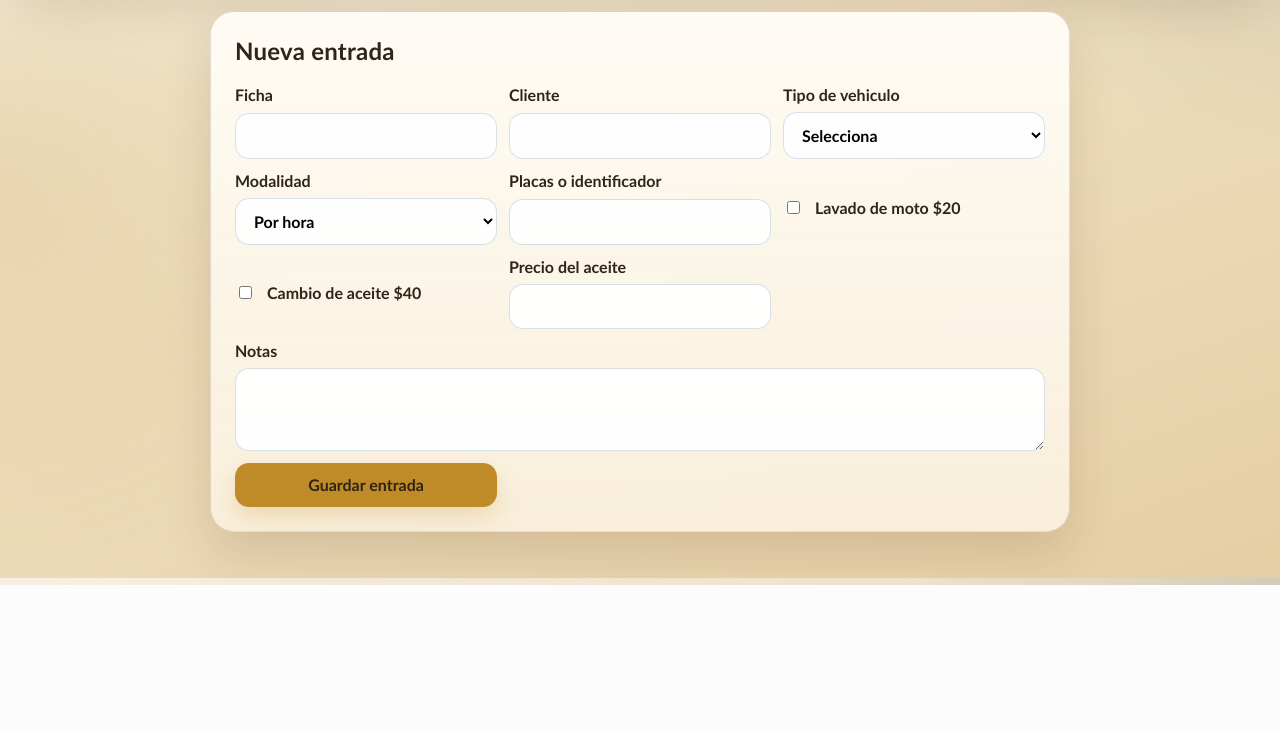
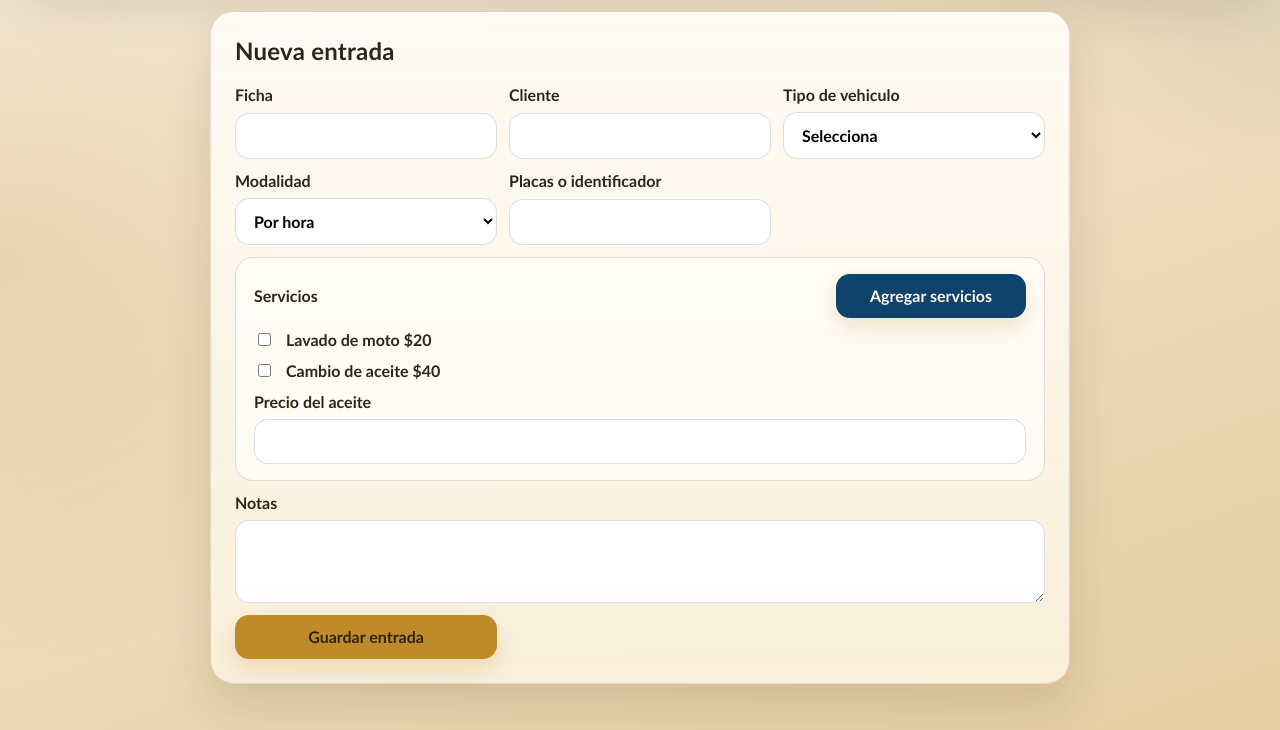
Before and after one commit to Chesco23706/estacionamiento-romina, a Flask app: page /operations in a window 1280 px wide. Shown: the part 215-945 px from the top of the page. Before the commit the page ends 800 px from the top, so only its background shows below. Run offline with Flask 3, Linux system fonts and the light colour scheme; a user stored in the database is signed in.

Commit message:
Make services expandable from a single toggle button

```diff
--- a/app/templates/operations.html
+++ b/app/templates/operations.html
@@ -36,6 +36,14 @@
         Placas o identificador
         <input type="text" name="plate_number" required maxlength="50">
       </label>
+      <section class="service-panel full-width" data-service-panel>
+        <div class="service-panel-header">
+          <span>Servicios</span>
+          <button class="btn btn-secondary service-toggle-btn" type="button" data-service-panel-toggle>
+            Agregar servicios
+          </button>
+        </div>
+        <div class="service-panel-body" data-service-panel-body hidden>
           <label class="checkbox-row">
             <input type="checkbox" name="service_wash" data-service-wash>
             Lavado de moto $20
@@ -48,6 +56,8 @@
             Precio del aceite
             <input type="number" name="service_oil_price" min="0.01" step="0.01" inputmode="decimal">
           </label>
+        </div>
+      </section>
       <label class="full-width">
         Notas
         <textarea name="notes" rows="3" maxlength="500"></textarea>
--- a/public/app.js
+++ b/public/app.js
@@ -118,17 +118,27 @@ function setupRecordModeFields() {
 }
 
 function setupServiceFields() {
-  const serviceToggles = document.querySelectorAll("[data-service-oil-change]");
-  serviceToggles.forEach((toggle) => {
-    const form = toggle.closest("form");
-    const oilPriceField = form ? form.querySelector("[data-oil-price-field]") : null;
+  const servicePanels = document.querySelectorAll("[data-service-panel]");
+  servicePanels.forEach((panel) => {
+    const body = panel.querySelector("[data-service-panel-body]");
+    const toggleButton = panel.querySelector("[data-service-panel-toggle]");
+    const washInput = panel.querySelector("[data-service-wash]");
+    const oilToggle = panel.querySelector("[data-service-oil-change]");
+    const oilPriceField = panel.querySelector("[data-oil-price-field]");
     const oilPriceInput = oilPriceField ? oilPriceField.querySelector("input[name='service_oil_price']") : null;
-    if (!oilPriceField || !oilPriceInput) {
+    if (!body || !toggleButton || !oilToggle || !oilPriceField || !oilPriceInput) {
       return;
     }
 
-    const syncField = () => {
-      const enabled = toggle.checked;
+    const hasSelectedServices = () =>
+      Boolean(
+        (washInput && washInput.checked) ||
+        oilToggle.checked ||
+        (oilPriceInput.value && oilPriceInput.value.trim() !== "")
+      );
+
+    const syncOilField = () => {
+      const enabled = oilToggle.checked && !body.hidden;
       oilPriceField.hidden = !enabled;
       oilPriceInput.required = enabled;
       if (!enabled) {
@@ -136,8 +146,28 @@ function setupServiceFields() {
       }
     };
 
-    toggle.addEventListener("change", syncField);
-    syncField();
+    const syncPanelButton = () => {
+      toggleButton.textContent = body.hidden ? "Agregar servicios" : "Ocultar servicios";
+    };
+
+    const setPanelOpen = (open) => {
+      body.hidden = !open;
+      if (!open) {
+        if (washInput) {
+          washInput.checked = false;
+        }
+        oilToggle.checked = false;
+      }
+      syncOilField();
+      syncPanelButton();
+    };
+
+    toggleButton.addEventListener("click", () => {
+      setPanelOpen(body.hidden);
+    });
+
+    oilToggle.addEventListener("change", syncOilField);
+    setPanelOpen(hasSelectedServices());
   });
 }
 
--- a/public/styles.css
+++ b/public/styles.css
@@ -411,6 +411,32 @@ h2 {
   grid-template-columns: minmax(0, 1fr) auto;
   gap: 10px;
   align-items: center;
+}
+
+.service-panel {
+  display: grid;
+  gap: 12px;
+  padding: 16px 18px;
+  background: rgba(255, 253, 247, 0.92);
+  border: 1px solid var(--border);
+  border-radius: 18px;
+}
+
+.service-panel-header {
+  display: flex;
+  align-items: center;
+  justify-content: space-between;
+  gap: 12px;
+  font-weight: 700;
+}
+
+.service-panel-body {
+  display: grid;
+  gap: 12px;
+}
+
+.service-toggle-btn {
+  min-width: 190px;
 }
 
 .password-toggle {
```
Also changed, not shown: app/templates/record_edit.html (+10 -0 lines), app/templates/records.html (+10 -0 lines). Lines whose indentation alone changed are shown as unchanged.
